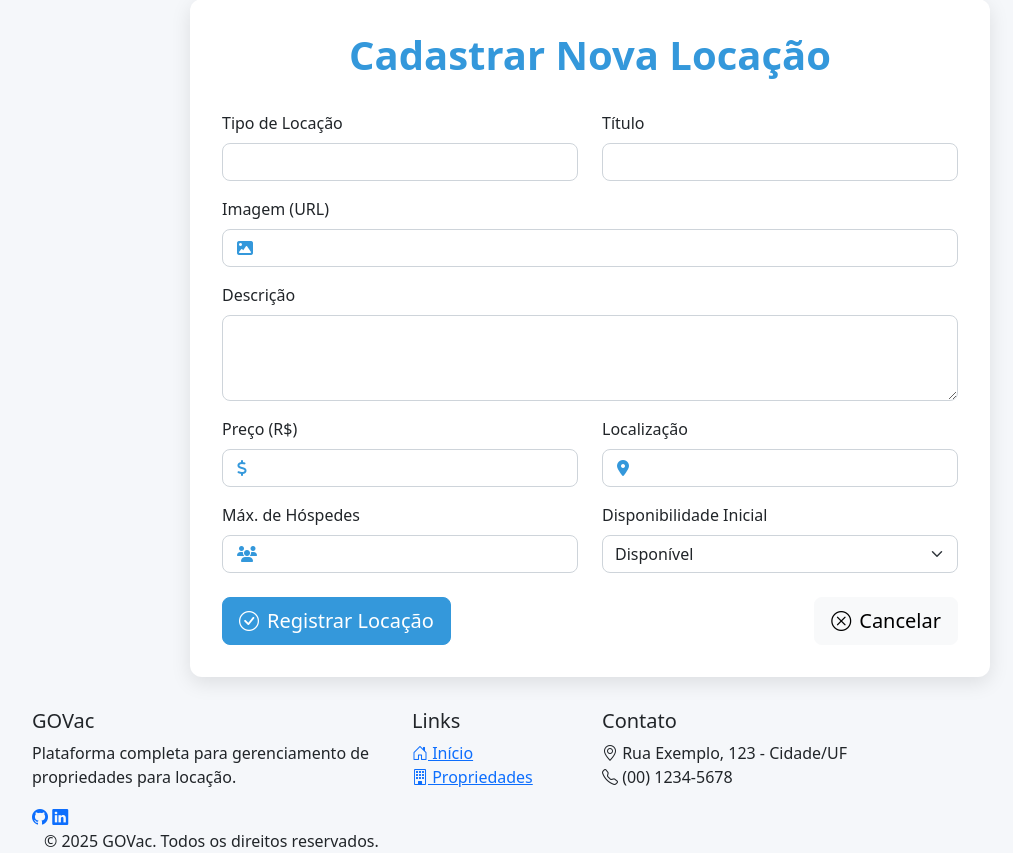
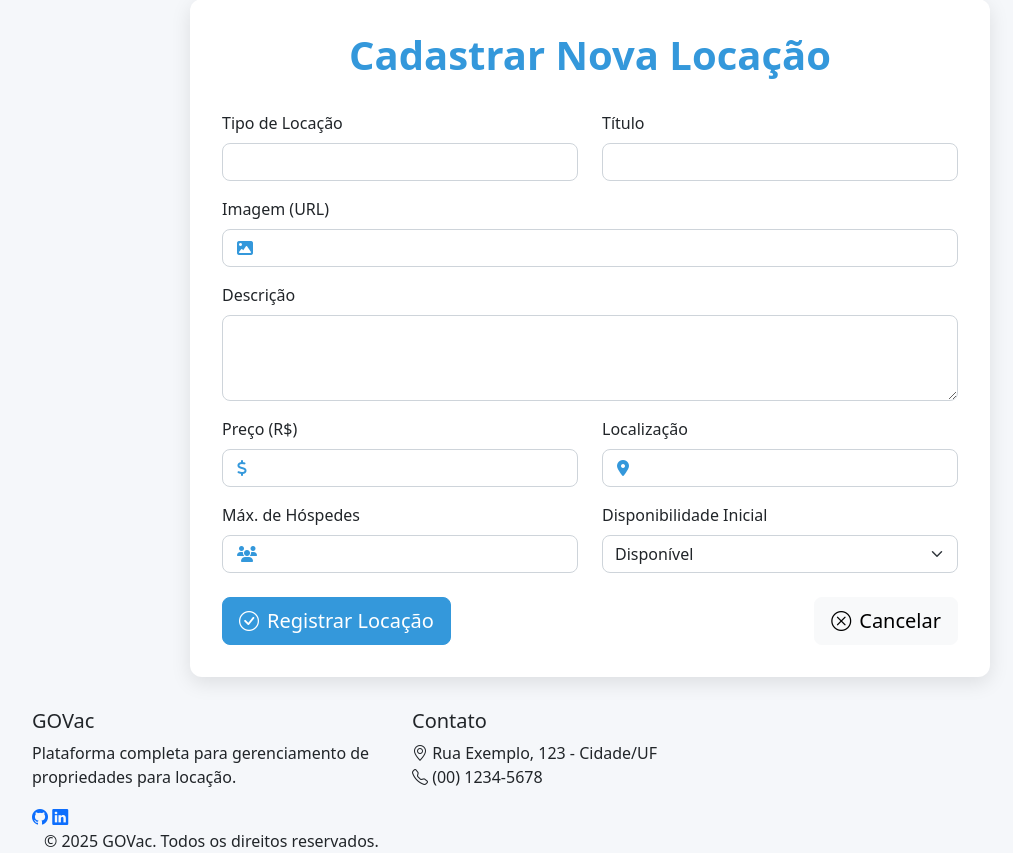
Before and after one commit to akirar0n/GOVacation, a PHP site: page /Projeto-GOVacation/CadLocs.php in a window 1280 px wide. Shown: the part 530-1383 px from the top of the page, without its empty margins (50-1063 px from the left). Run offline with PHP 8.4, Linux system fonts and the light colour scheme; a user stored in the database is signed in.

Commit message:
basic things

```diff
--- a/govac/footer.php
+++ b/govac/footer.php
@@ -8,14 +8,6 @@
                         <a href="https://github.com/akirar0n"><i class="bi bi-github"></i></a>
                         <a href="https://www.linkedin.com/in/roneyvilanovadossantos/"><i class="bi bi-linkedin"></i></a>
                     </div>
-                </div>
-
-                <div class="col-md-2 mb-4 mb-md-0">
-                    <h5 class="footer-title">Links</h5>
-                    <ul class="list-unstyled">
-                        <li><a href="IndexAdm.php"><i class="bi bi-house-door"></i> Início</a></li>
-                        <li><a href="ListarLocs.php"><i class="bi bi-building"></i> Propriedades</a></li>
-                    </ul>
                 </div>
 
                 <div class="col-md-3 mb-4 mb-md-0">
```
Also changed, not shown: govac/confirmar_pagamento.php (+2 -16 lines), govac/gerar_pagamento.php (+0 -19 lines).
